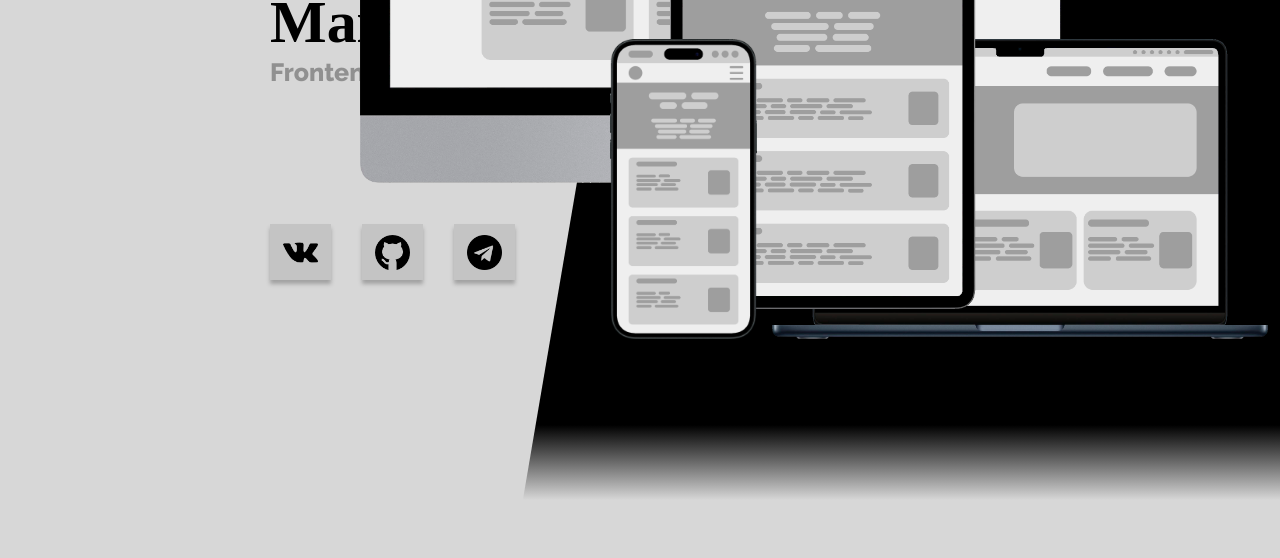
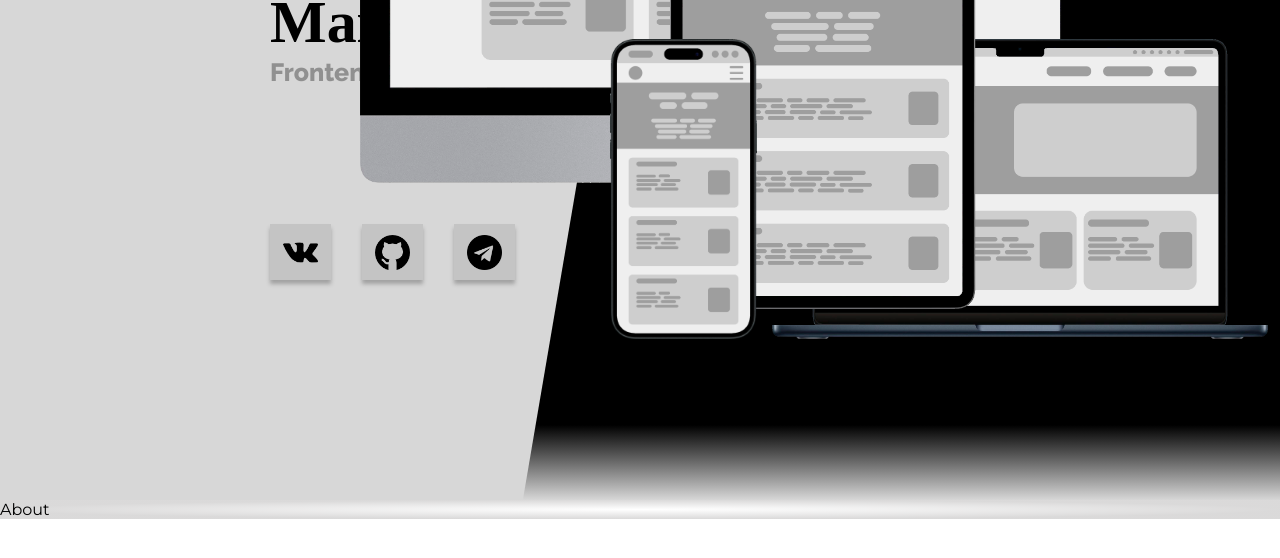
Before and after one commit to Endermax200113/site-portfolio, a React (Create React App) app: page / in a window 1280 px wide. Shown: the part 522-1080 px from the top of the page. After the commit the page ends 1041 px from the top, so only its background shows below. Built offline with nearby package versions, Linux system fonts and the light colour scheme; a web font is replaced by a local one.

Commit message:
Added component 'Main'

```diff
--- a/package.json
+++ b/package.json
@@ -1,6 +1,6 @@
 {
 	"name": "my-site-portfolio",
-	"version": "0.0.3",
+	"version": "0.1.0",
 	"private": true,
 	"scripts": {
 		"start": "craco start",
--- a/src/App.tsx
+++ b/src/App.tsx
@@ -1,10 +1,12 @@
 import '@sass/App.sass'
 import Header from '@components/header/Header'
+import Main from '@components/main/Main'
 
-const App: React.FC = (): React.JSX.Element => {
+const App: React.FC = () => {
 	return (
 		<div className='app'>
 			<Header />
+			<Main />
 		</div>
 	)
 }
--- a/src/assets/sass/_vars.sass
+++ b/src/assets/sass/_vars.sass
@@ -3,6 +3,8 @@ $color-light-gray: #d7d7d7
 $color-lighter-gray: #c4c4c4
 $color-gray: #909090
 $color-header-black: #0b0b0b
+$color-gradient-main-begin: #010101
+$color-gradient-main-end: #1a1515
 $color-full-black: #000
 
 $path-font: './../fonts'
--- /dev/null
+++ b/src/components/about/About.tsx
@@ -0,0 +1,14 @@
+import React from 'react'
+import sass from './About.module.sass'
+
+interface PropsAbout {}
+
+const About: React.FC<PropsAbout> = () => {
+	return (
+		<section className='about' id='about'>
+			About
+		</section>
+	)
+}
+
+export default About
--- a/src/components/header/Header.tsx
+++ b/src/components/header/Header.tsx
@@ -38,8 +38,6 @@ const Header: React.FC<PropsHeader> = () => {
 					</div>
 				</div>
 			</div>
-
-			<div id={sass.test}></div>
 		</header>
 	)
 }
--- /dev/null
+++ b/src/components/main/Main.module.sass
@@ -0,0 +1,8 @@
+@import '@sass/_main'
+
+.main
+	width: 100%
+
+.gradient
+	width: 100%
+	background: radial-gradient(50% 50% at 50% 50%, rgba($color-gradient-main-begin, 0%) 0%, rgba($color-gradient-main-end, 16%) 100%)
--- /dev/null
+++ b/src/components/main/Main.tsx
@@ -0,0 +1,17 @@
+import React from 'react'
+import sass from './Main.module.sass'
+import About from '@components/about/About'
+
+interface PropsMain {}
+
+const Main: React.FC<PropsMain> = () => {
+	return (
+		<main className={sass.main}>
+			<div className={sass.gradient}>
+				<About />
+			</div>
+		</main>
+	)
+}
+
+export default Main
```
Also changed, not shown: src/components/about/About.module.sass (added), 1 other file (tests, documents, lock files or other folders).
